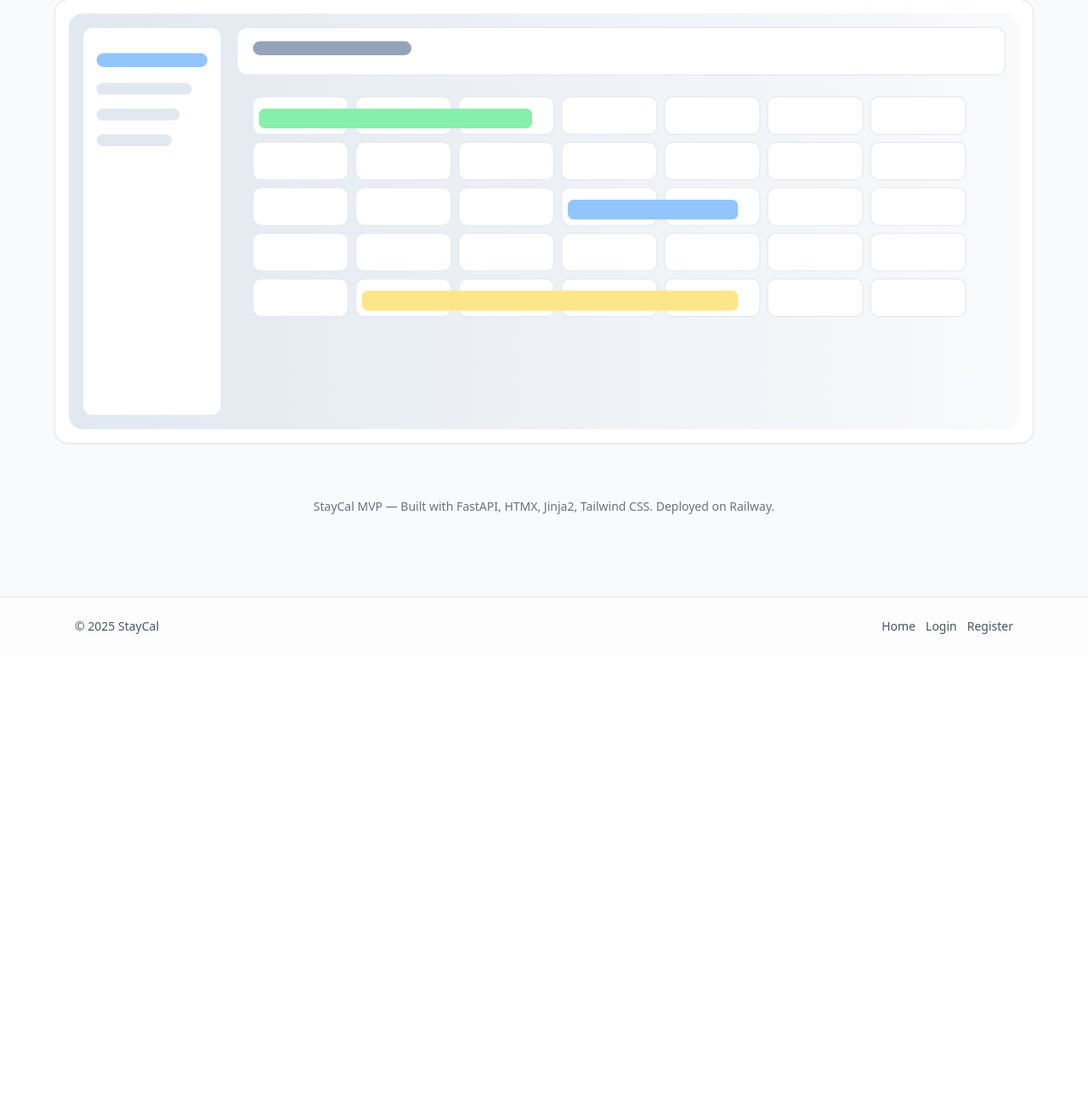
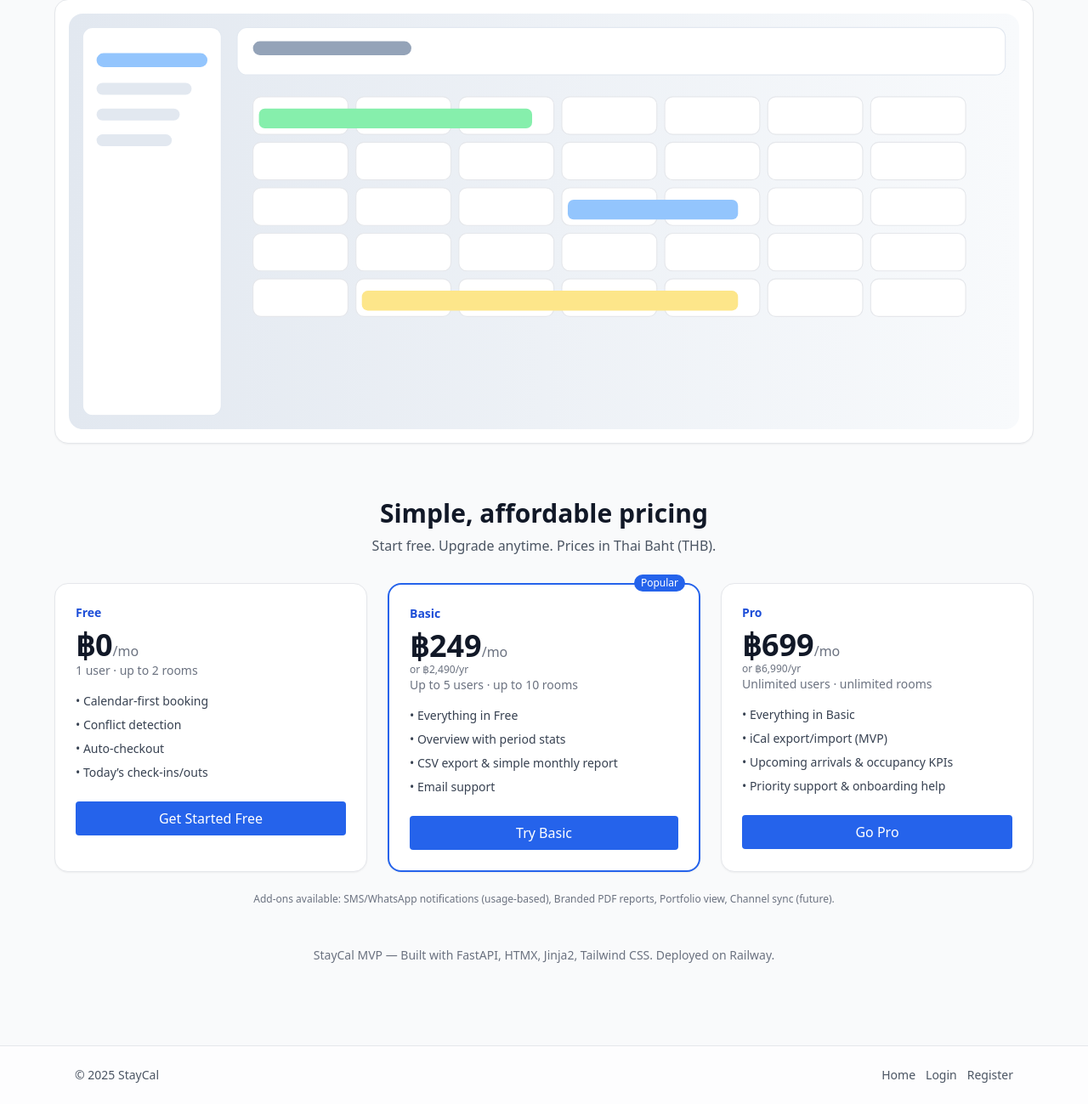
Before and after one commit to netfirms/staycal, a FastAPI app: page / in a window 1280 px wide. Shown: the part 1178-2477 px from the top of the page at 85% size. Before the commit the page ends 1924 px from the top, so only its background shows below. Run offline with FastAPI, Linux system fonts and the light colour scheme; some libraries are stand-ins or nearby versions.

Commit message:
Update app's pricing features

```diff
--- a/app/templates/admin/dashboard.html
+++ b/app/templates/admin/dashboard.html
@@ -1,6 +1,9 @@
 {% extends 'base.html' %}
 {% block content %}
-<h1 class="text-2xl font-semibold mb-4">Admin</h1>
+<div class="mb-4 flex items-center justify-between">
+  <h1 class="text-2xl font-semibold">Admin</h1>
+  <a href="/admin/plans" class="px-3 py-2 border rounded bg-white hover:bg-gray-50">Manage Plans</a>
+</div>
 <div class="grid grid-cols-1 lg:grid-cols-3 gap-4">
   <div class="bg-white p-4 rounded-xl shadow-sm border">
     <h2 class="font-medium mb-2">Users</h2>
--- a/app/templates/landing.html
+++ b/app/templates/landing.html
@@ -179,6 +179,67 @@
     </div>
   </div>
 
+  <!-- Pricing -->
+  <div class="max-w-6xl mx-auto pb-12">
+    <h2 class="text-3xl font-extrabold text-center mb-2">Simple, affordable pricing</h2>
+    <p class="text-center text-gray-600 mb-8">Start free. Upgrade anytime. Prices in Thai Baht (THB).</p>
+
+    <div class="grid md:grid-cols-3 gap-6">
+      <!-- Free -->
+      <div class="bg-white border rounded-2xl shadow-sm p-6 flex flex-col">
+        <div class="text-sm font-semibold text-blue-700">Free</div>
+        <div class="mt-2 text-4xl font-extrabold">฿0<span class="text-base font-medium text-gray-500">/mo</span></div>
+        <div class="text-sm text-gray-500">1 user · up to 2 rooms</div>
+        <ul class="mt-4 text-sm text-gray-700 space-y-2">
+          <li>• Calendar-first booking</li>
+          <li>• Conflict detection</li>
+          <li>• Auto-checkout</li>
+          <li>• Today’s check-ins/outs</li>
+        </ul>
+        <div class="mt-6">
+          <a href="/auth/register" class="w-full inline-flex justify-center px-4 py-2 bg-blue-600 text-white rounded hover:bg-blue-700">Get Started Free</a>
+        </div>
+      </div>
+
+      <!-- Basic -->
+      <div class="bg-white border-2 border-blue-600 rounded-2xl shadow-sm p-6 relative flex flex-col">
+        <span class="absolute -top-3 right-4 text-xs px-2 py-0.5 rounded-full bg-blue-600 text-white">Popular</span>
+        <div class="text-sm font-semibold text-blue-700">Basic</div>
+        <div class="mt-2 text-4xl font-extrabold">฿249<span class="text-base font-medium text-gray-500">/mo</span></div>
+        <div class="text-xs text-gray-500">or ฿2,490/yr</div>
+        <div class="text-sm text-gray-500">Up to 5 users · up to 10 rooms</div>
+        <ul class="mt-4 text-sm text-gray-700 space-y-2">
+          <li>• Everything in Free</li>
+          <li>• Overview with period stats</li>
+          <li>• CSV export & simple monthly report</li>
+          <li>• Email support</li>
+        </ul>
+        <div class="mt-6">
+          <a href="/auth/register" class="w-full inline-flex justify-center px-4 py-2 bg-blue-600 text-white rounded hover:bg-blue-700">Try Basic</a>
+        </div>
+      </div>
+
+      <!-- Pro -->
+      <div class="bg-white border rounded-2xl shadow-sm p-6 flex flex-col">
+        <div class="text-sm font-semibold text-blue-700">Pro</div>
+        <div class="mt-2 text-4xl font-extrabold">฿699<span class="text-base font-medium text-gray-500">/mo</span></div>
+        <div class="text-xs text-gray-500">or ฿6,990/yr</div>
+        <div class="text-sm text-gray-500">Unlimited users · unlimited rooms</div>
+        <ul class="mt-4 text-sm text-gray-700 space-y-2">
+          <li>• Everything in Basic</li>
+          <li>• iCal export/import (MVP)</li>
+          <li>• Upcoming arrivals & occupancy KPIs</li>
+          <li>• Priority support & onboarding help</li>
+        </ul>
+        <div class="mt-6">
+          <a href="/auth/register" class="w-full inline-flex justify-center px-4 py-2 bg-blue-600 text-white rounded hover:bg-blue-700">Go Pro</a>
+        </div>
+      </div>
+    </div>
+
+    <p class="mt-6 text-center text-xs text-gray-500">Add-ons available: SMS/WhatsApp notifications (usage-based), Branded PDF reports, Portfolio view, Channel sync (future).</p>
+  </div>
+
   <!-- Footer note -->
   <div class="max-w-6xl mx-auto text-center text-sm text-gray-500 pb-10">
     <p>StayCal MVP — Built with FastAPI, HTMX, Jinja2, Tailwind CSS. Deployed on Railway.</p>
```
Also changed, not shown: app/routers/admin_views.py (+79 -2 lines), app/templates/admin/plans.html (added, +72 -0 lines), README.md.
